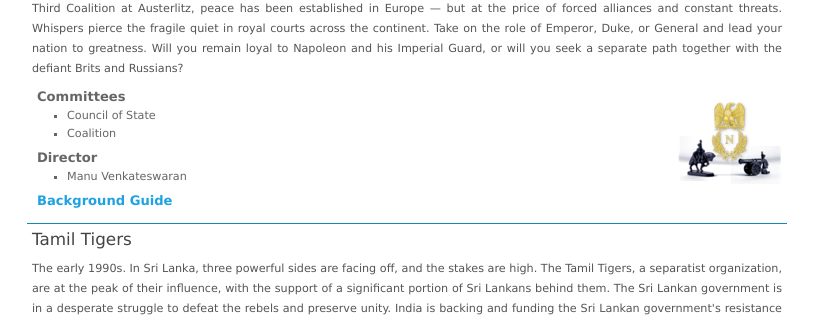
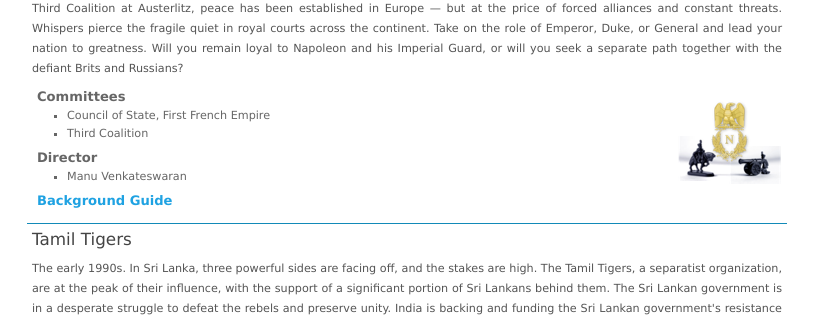
Before and after one commit to nmalkin/bucs, a Django app: template templates/committees.html in a window 1280 px wide. Shown: the part 1162-1481 px from the top of the page, without its empty margins (233-1046 px from the left). Run offline with Django 3.2, Linux system fonts and the light colour scheme; the template is opened without the code that fills it, so the values that code supplies are empty.

Commit message:
Updated committee names for Napoleon

```diff
--- a/templates/committees.html
+++ b/templates/committees.html
@@ -61,8 +61,8 @@
 
 <h3>Committees</h3>
 <ul>
-    <li>Council of State</li>
-    <li>Coalition</li>
+    <li>Council of State, First French Empire</li>
+    <li>Third Coalition</li>
 </ul>
 
 <h3>Director</h3>
```
